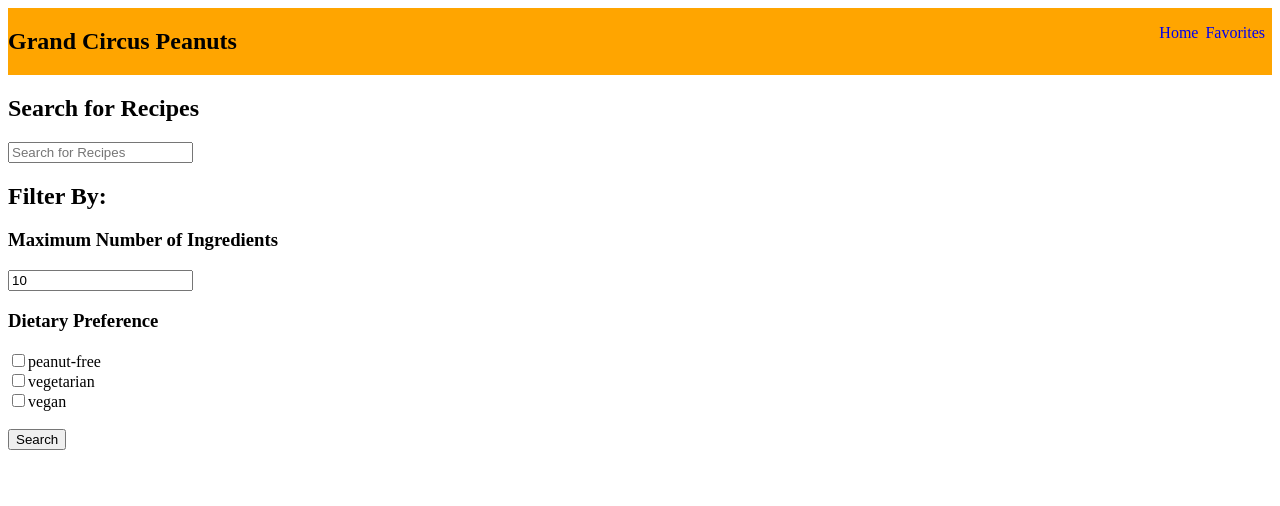
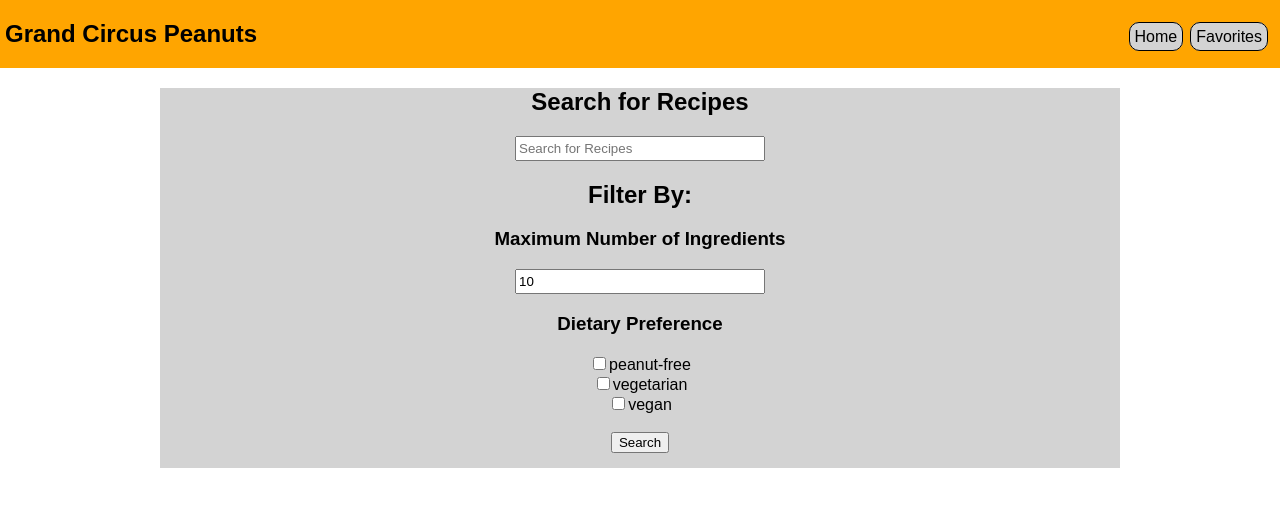
Before and after one commit to shoey56/Angular-Project-One, an Angular app: page / in a window 1280 px wide. Shown: the top 506 px of the page. Built offline with nearby package versions, Linux system fonts and the light colour scheme.

Commit message:
Updating styling

```diff
--- a/src/app/app.component.css
+++ b/src/app/app.component.css
@@ -2,6 +2,8 @@ nav {
   display: flex;
   justify-content: space-between;
   background-color: orange;
+  align-items: baseline;
+  padding: 0 5px;
 }
 .links {
   list-style-type: none;
@@ -12,4 +14,9 @@ li {
 }
 a {
   text-decoration: none;
+  color: black;
+  border: black solid 1px;
+  border-radius: 10px;
+  padding: 5px;
+  background-color: lightgray;
 }
--- a/src/app/filter/filter.component.css
+++ b/src/app/filter/filter.component.css
@@ -0,0 +1,20 @@
+/* :host{
+    text-align: center;
+} */
+
+form{
+    text-align: center;
+    background-color: lightgray;
+    width: 75%;
+    /* position: absolute;
+  top: 35%;
+  left: 50%;
+  transform: translate(-50%, -50%); */
+  padding-bottom: 15px;
+  margin: 0 auto;
+}
+
+.filter, .ingredients{
+    height: 25px;
+    width: 250px;
+}
--- a/src/app/recipes-component/recipes-component.component.css
+++ b/src/app/recipes-component/recipes-component.component.css
@@ -1,3 +1,16 @@
 .hidden {
   display: none;
 }
+
+/* .results{
+  display: flex;
+  flex-wrap: wrap;
+
+} */
+
+
+.container{
+  display: flex;
+  flex-direction: column;
+  justify-content: center;
+}
--- a/src/app/recipes-component/recipes-component.component.html
+++ b/src/app/recipes-component/recipes-component.component.html
@@ -1,6 +1,7 @@
-<app-filter></app-filter>
+<div class='container'>
+<app-filter class='filterComponent'></app-filter>
 
-<div *ngFor="let recipe of RecipeAPI.recipes; let i = index">
+<div *ngFor="let recipe of RecipeAPI.recipes; let i = index" class='results'>
   <h3>{{ recipe.recipe.label }}</h3>
   <img src="{{ recipe.recipe.image }}" />
   <div *ngIf="recipe.showingDetails">
@@ -8,14 +9,12 @@
     <p>Calories: {{ recipe.recipe.calories.toFixed(0) }}</p>
     <button (click)="showLess(i)">Show Less Details</button>
   </div>
-  <!-- <button *ngIf="!todo.completed" (click)="markComplete(todo)" > Complete </button> {{ todo.task }} -->
-  <!-- <button (click)="showDetails(i)" [ngClass]="{ hidden: recipe.showDetails.true }">
-    Show More Details
-  </button> -->
-  <button (click)="showDetails(i)">Show More Details</button>
+  <!-- <button *ngIf="!recipe.showingDetails" (click)="showDetails(i)">Show More Details</button> -->
+  <button [ngClass]="{hidden: recipe.showingDetails}" (click)="showDetails(i)">Show More Details</button>
   <a target="”_blank”" href="{{ recipe.recipe.url }}"
     >Click here for full recipe</a
   >
   <button (click)="addFavorite(recipe.recipe)">Add to Favorites</button>
 </div>
+</div>
 <!--  -->
--- a/src/styles.css
+++ b/src/styles.css
@@ -1 +1,9 @@
 /* You can add global styles to this file, and also import other style files */
+*{
+    box-sizing: border-box;
+    font-family:Arial, Helvetica, sans-serif;
+  }
+
+  body{
+      margin: 0;
+  }
```
